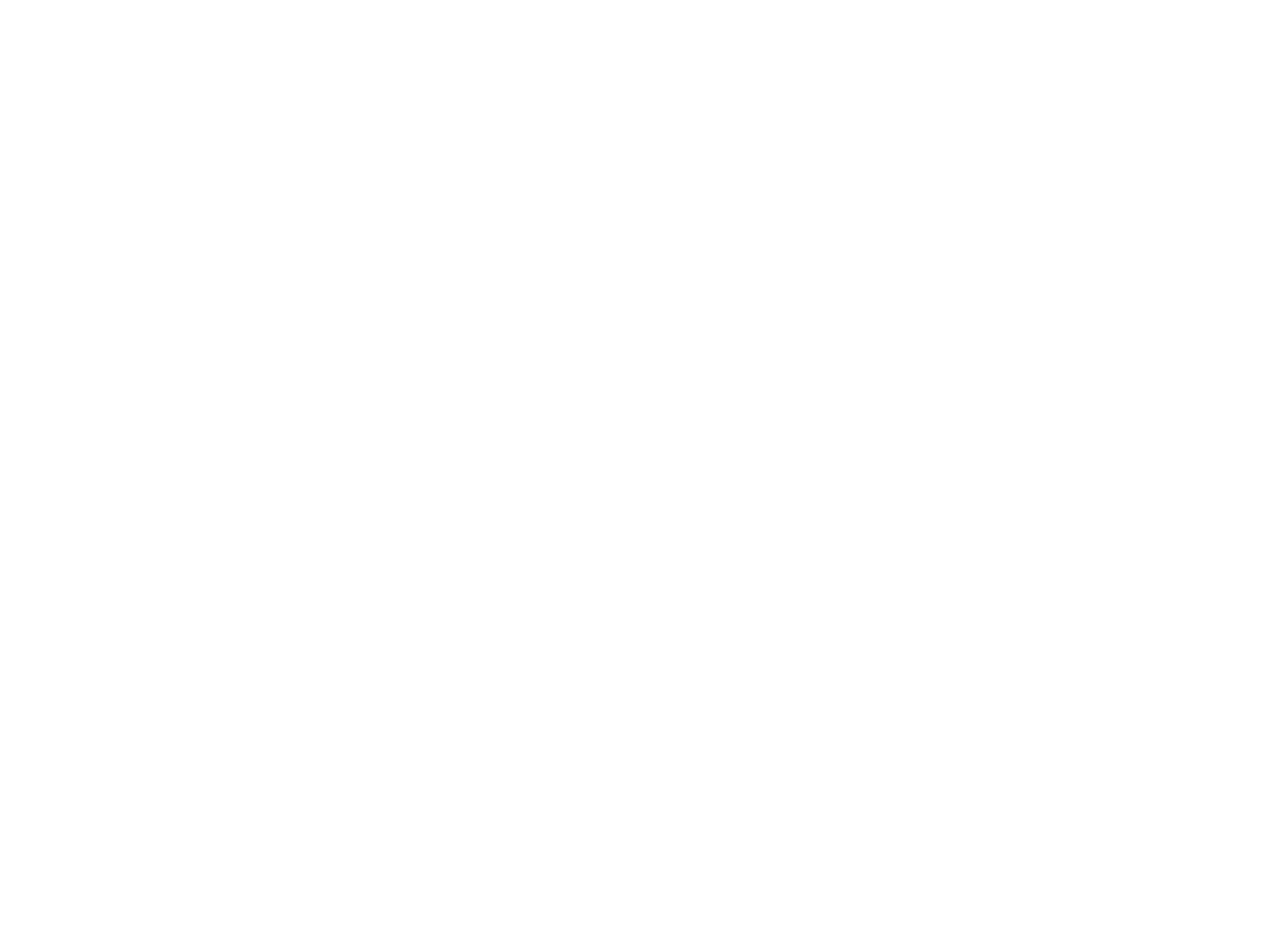
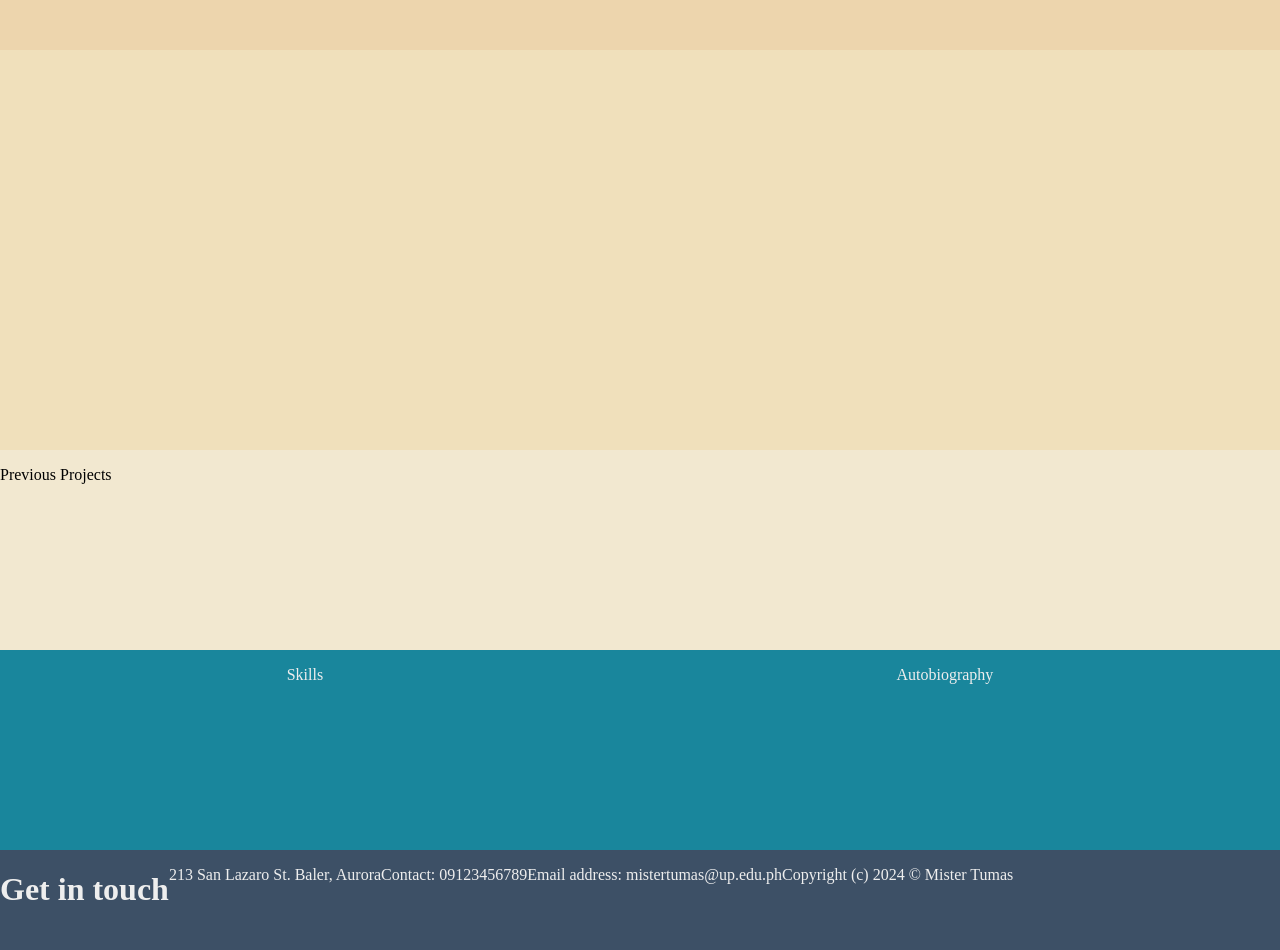
Before and after one commit to ailiiL/legayotap_exer2, a plain HTML site: page index.html in a window 1280 px wide. Before the commit the page ends 800 px from the top, so only its background shows below. Drawn offline with Linux system fonts and the light colour scheme.

Commit message:
chore: Added divisions

```diff
--- a/index.html
+++ b/index.html
@@ -2,8 +2,40 @@
 <html>
     <head>
         <Title>Website Portfolio</Title>
+        <link rel="stylesheet" type="text/css" href="style.css">
     </head>
     <body>
+        <div class="wrapper">
+            <!--NAV-->
+            <div class="container nav"></div>
 
+            <!--WELCOME-->
+            <div class="container welcome"></div>
+
+            <!--PROJECTS-->
+            <div class="container projects">
+                <p>Previous Projects</p>
+            </div>
+
+            <!--SKILLS AND AUTOBIOGRAPHY-->
+            <div class="container SA">
+                <div>
+                    <p>Skills</p>
+                </div>
+                <div>
+                    <p>Autobiography</p>
+                </div>
+            </div>
+
+
+            <!--FOOTER-->
+            <div class="container footer">
+                <h1>Get in touch</h1>
+                <p>213 San Lazaro St. Baler, Aurora</p>
+                <p>Contact: 09123456789</p>
+                <p>Email address: mistertumas@up.edu.ph</p>
+                <p>Copyright (c) 2024 © Mister Tumas</p>
+            </div>
+        </div>
     </body>
 </html>
--- a/style.css
+++ b/style.css
@@ -1,3 +1,46 @@
 body{
     background-color: #eee;
+    margin: 0%;
 }
+
+.wrapper{
+    display: flex;
+    flex-direction: column;
+}
+
+.container{
+    width: 100%;
+
+
+}
+
+.nav{
+    background-color: #edd5ad;
+    height: 50px;
+}
+
+.welcome{
+    background-color: 	#f0e0bb;
+    height: 400px;
+}
+
+.projects{
+    background-color: #f2e8d0;
+    height: 200px;
+}
+
+.SA{
+    background-color: #19869c;
+    height: 200px;
+    display: flex;
+    flex-direction: row;
+    justify-content:space-around;
+    color: #eee;
+}
+
+.footer{
+    color: #eee;
+    background-color: #3d5066;
+    height: 100px;
+    display: flex;
+}
```
Also changed, not shown: src/background.jpg (added), src/featuredPhoto.jpg (added), src/logo.png (added).
